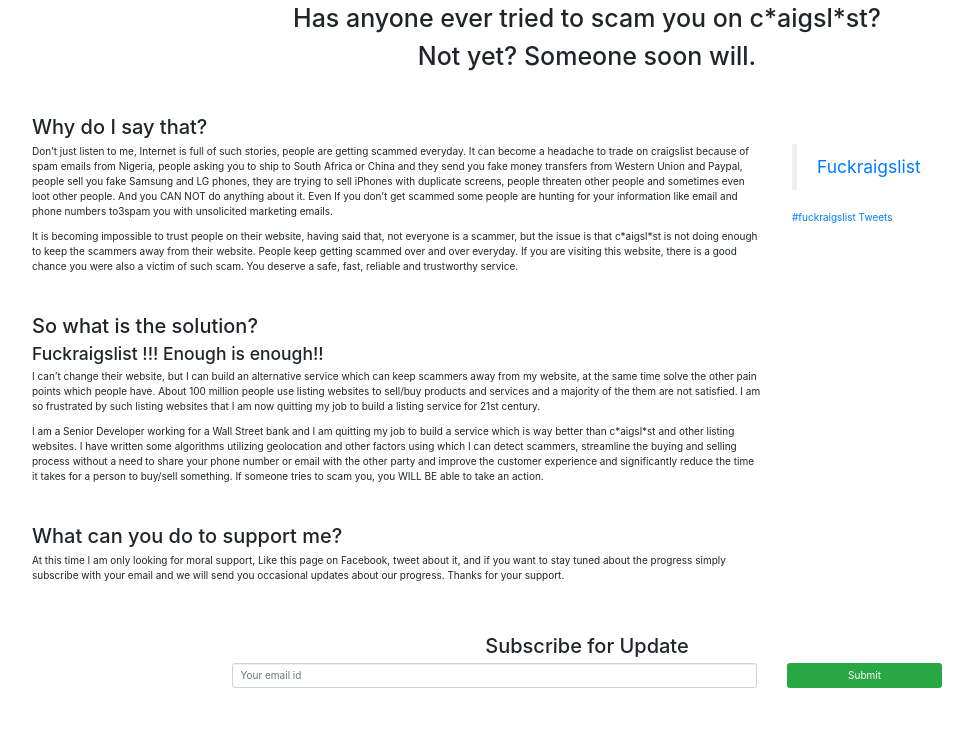
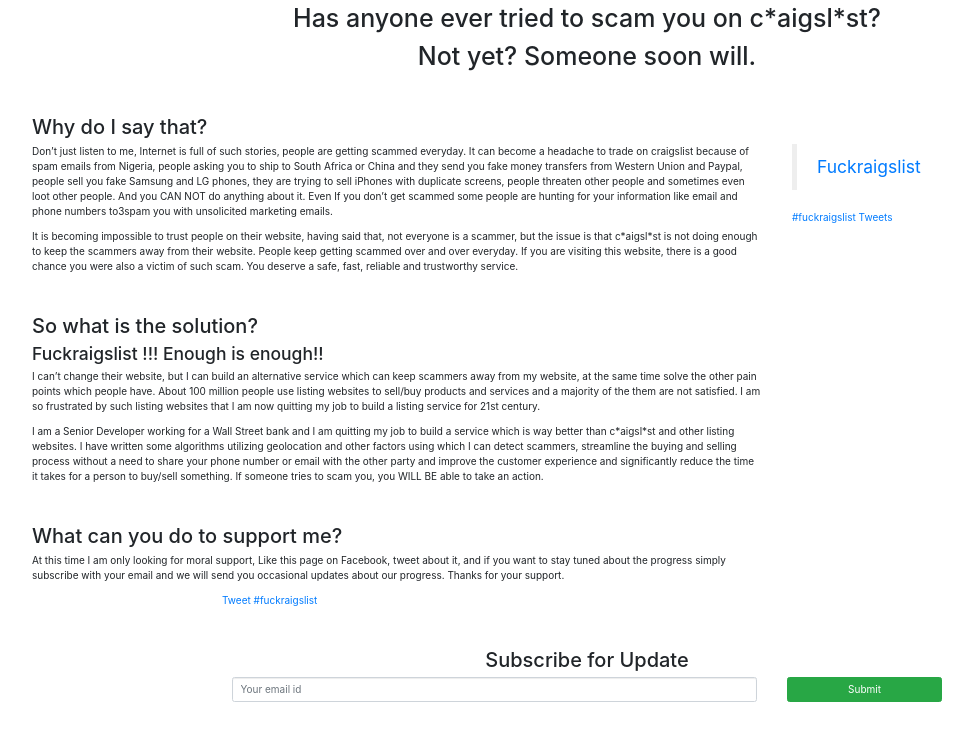
Before and after one commit to echojuno/echojuno.github.io, a plain HTML site: page index.html in a window 1280 px wide. Shown: the whole page, without its empty margins (53-1026 px from the left). Drawn offline with nearby package versions, Linux system fonts and the light colour scheme.

Commit message:
Update index.html

```diff
--- a/index.html
+++ b/index.html
@@ -120,6 +120,7 @@
 
 
         </div>
+        <div class="col-sm-2"><a href="https://twitter.com/intent/tweet?button_hashtag=fuckraigslist" class="twitter-hashtag-button" data-size="large" data-url="http://fuckraigslist.com">Tweet #fuckraigslist</a> <script>!function(d,s,id){var js,fjs=d.getElementsByTagName(s)[0],p=/^http:/.test(d.location)?'http':'https';if(!d.getElementById(id)){js=d.createElement(s);js.id=id;js.src=p+'://platform.twitter.com/widgets.js';fjs.parentNode.insertBefore(js,fjs);}}(document, 'script', 'twitter-wjs');</script></div>
     </div>
 
 
```
